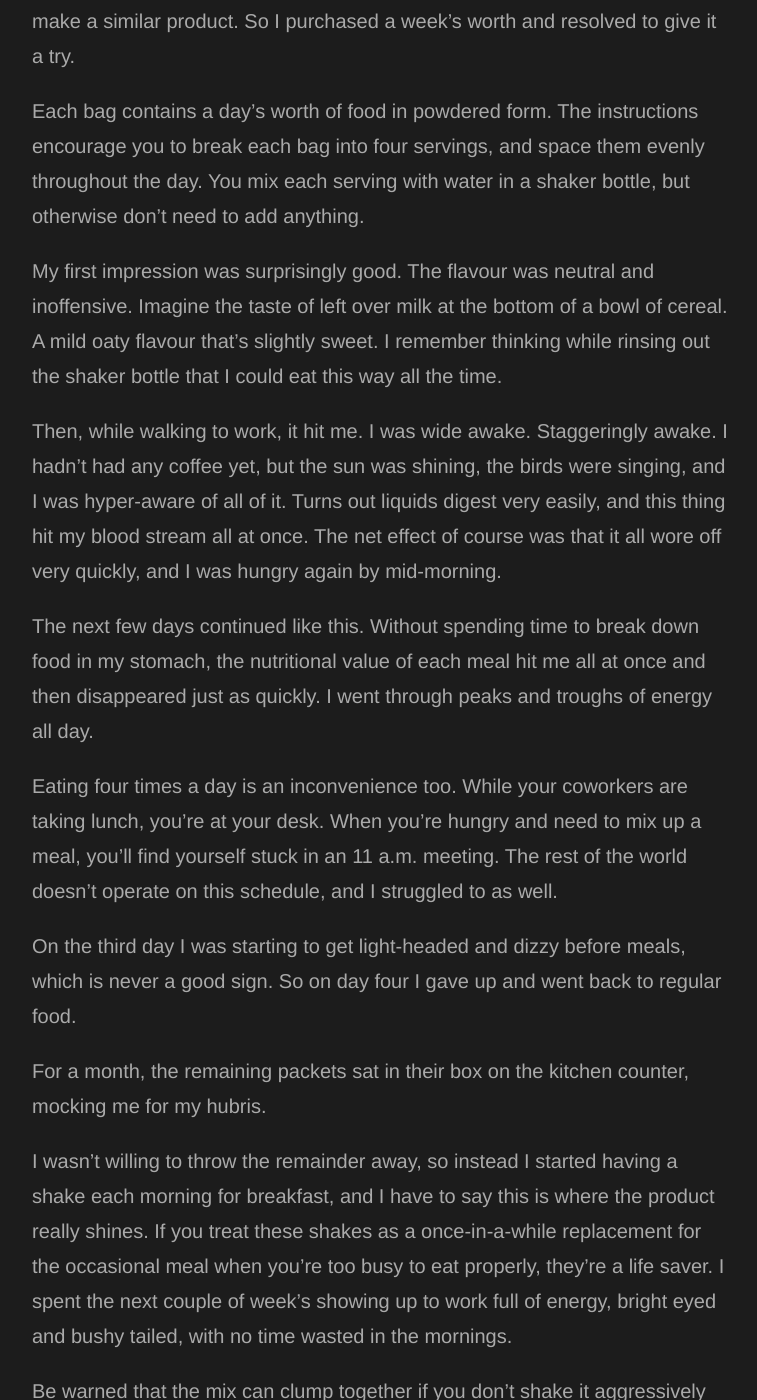
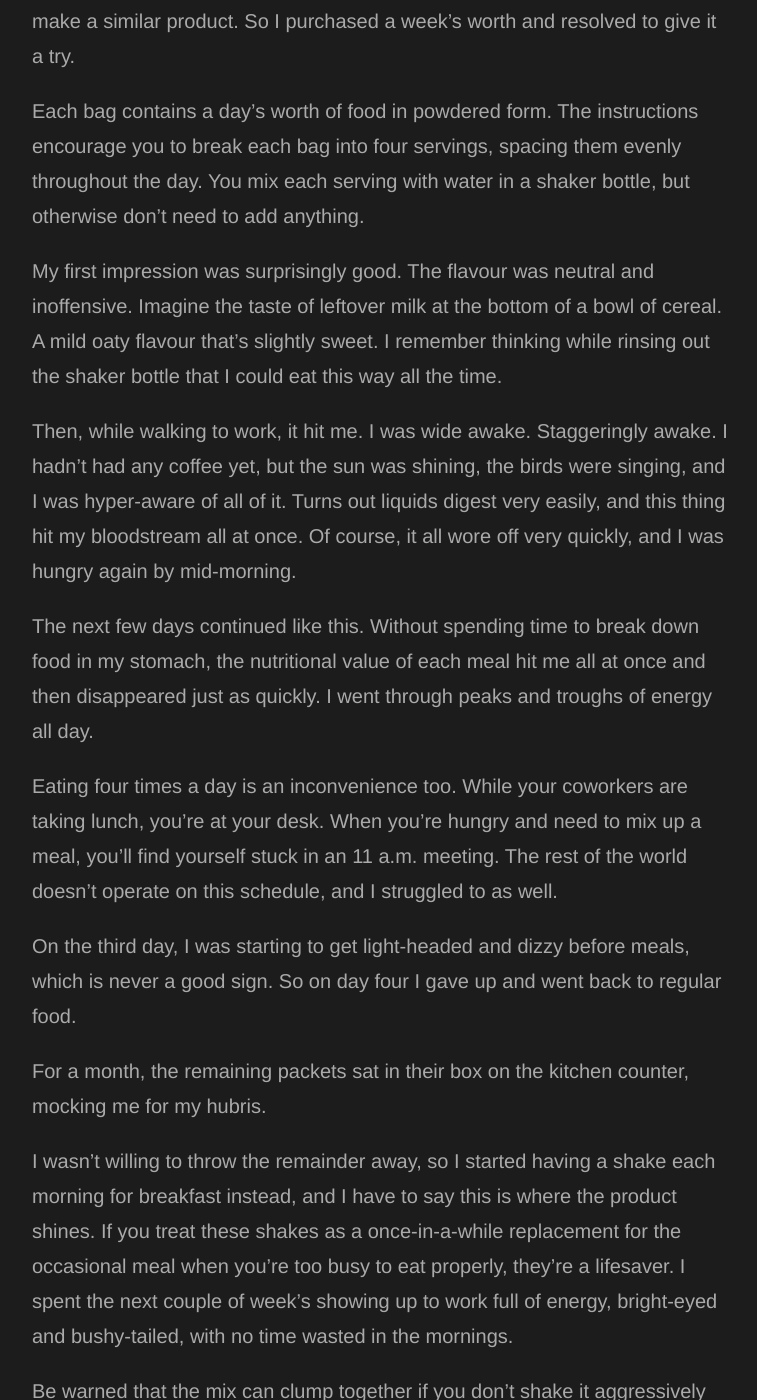
Before and after one commit to brianwillis/brianwillis.github.com, a Jekyll site: the page built from _posts/2019-04-30-aussielent.md, in a window 1280 px wide and 1400 px high, scrolled down 1272 px. Shown: the whole window, without its empty margins (258-1015 px from the left). Built offline with Jekyll 4.4.1, drawn with Linux system fonts in a browser that asks for light colours; some web fonts are replaced; some of the changed text lies outside the part shown.

Commit message:
Clean up grammar in Aussielent post.

```diff
--- a/_posts/2019-04-30-aussielent.md
+++ b/_posts/2019-04-30-aussielent.md
@@ -11,25 +11,25 @@ International shipping being what it is, I never got to try Soylent. Shipping th
 
 Last year I learnt about [Aussielent][2]&mdash;a company based in Australia trying to make a similar product. So I purchased a week’s worth and resolved to give it a try.
 
-Each bag contains a day’s worth of food in powdered form. The instructions encourage you to break each bag into four servings, and space them evenly throughout the day. You mix each serving with water in a shaker bottle, but otherwise don’t need to add anything.
+Each bag contains a day’s worth of food in powdered form. The instructions encourage you to break each bag into four servings, spacing them evenly throughout the day. You mix each serving with water in a shaker bottle, but otherwise don’t need to add anything.
 
-My first impression was surprisingly good. The flavour was neutral and inoffensive. Imagine the taste of left over milk at the bottom of a bowl of cereal. A mild oaty flavour that’s slightly sweet. I remember thinking while rinsing out the shaker bottle that I could eat this way all the time.
+My first impression was surprisingly good. The flavour was neutral and inoffensive. Imagine the taste of leftover milk at the bottom of a bowl of cereal. A mild oaty flavour that’s slightly sweet. I remember thinking while rinsing out the shaker bottle that I could eat this way all the time.
 
-Then, while walking to work, it hit me. I was wide awake. Staggeringly awake. I hadn’t had any coffee yet, but the sun was shining, the birds were singing, and I was hyper-aware of all of it. Turns out liquids digest very easily, and this thing hit my blood stream all at once. The net effect of course was that it all wore off very quickly, and I was hungry again by mid-morning.
+Then, while walking to work, it hit me. I was wide awake. Staggeringly awake. I hadn’t had any coffee yet, but the sun was shining, the birds were singing, and I was hyper-aware of all of it. Turns out liquids digest very easily, and this thing hit my bloodstream all at once. Of course, it all wore off very quickly, and I was hungry again by mid-morning.
 
 The next few days continued like this. Without spending time to break down food in my stomach, the nutritional value of each meal hit me all at once and then disappeared just as quickly. I went through peaks and troughs of energy all day.
 
 Eating four times a day is an inconvenience too. While your coworkers are taking lunch, you’re at your desk. When you’re hungry and need to mix up a meal, you’ll find yourself stuck in an 11 a.m. meeting. The rest of the world doesn’t operate on this schedule, and I struggled to as well.
 
-On the third day I was starting to get light-headed and dizzy before meals, which is never a good sign. So on day four I gave up and went back to regular food.
+On the third day, I was starting to get light-headed and dizzy before meals, which is never a good sign. So on day four I gave up and went back to regular food.
 
 For a month, the remaining packets sat in their box on the kitchen counter, mocking me for my hubris.
 
-I wasn’t willing to throw the remainder away, so instead I started having a shake each morning for breakfast, and I have to say this is where the product really shines. If you treat these shakes as a once-in-a-while replacement for the occasional meal when you’re too busy to eat properly, they’re a life saver. I spent the next couple of week’s showing up to work full of energy, bright eyed and bushy tailed, with no time wasted in the mornings.
+I wasn’t willing to throw the remainder away, so I started having a shake each morning for breakfast instead, and I have to say this is where the product shines. If you treat these shakes as a once-in-a-while replacement for the occasional meal when you’re too busy to eat properly, they’re a lifesaver. I spent the next couple of week’s showing up to work full of energy, bright-eyed and bushy-tailed, with no time wasted in the mornings.
 
 Be warned that the mix can clump together if you don’t shake it aggressively enough. Through some experimentation, I figured out that you can produce a more even consistency if you make each shake the night before and leave it in the refrigerator overnight to incorporate.
 
-What surprised me most about this experiment was that unlike many supplement companies, Aussielent don’t hedge their bets by calling their product “part of a balanced diet” or “nutritional insurance“. They really double-down on calling Aussielent a complete replacement for every meal. Given [the complexities of nutrition][3], this probably isn’t true. In saying that, you could do worse. If you’re short on time and eating a lot of fast food I’d speculate that these meal replacement products really are better for you, if only because their nutritional value receives so much thought from their creators and so much scrutiny from their critics.
+What surprised me most about this experiment was that unlike many supplement companies, Aussielent doesn’t hedge their bets by calling their product “part of a balanced diet” or “nutritional insurance“. They really do double-down on calling Aussielent a complete replacement for every meal. Given [the complexities of nutrition][3], this probably isn’t true. In saying that, you could do worse. If you’re short on time and eating a lot of fast food I’d speculate that these meal replacement products are better for you, if only because their nutritional value receives so much thought from their creators and so much scrutiny from their critics.
 
 [1]: https://soylent.com
 [2]: https://aussielent.com.au
```
